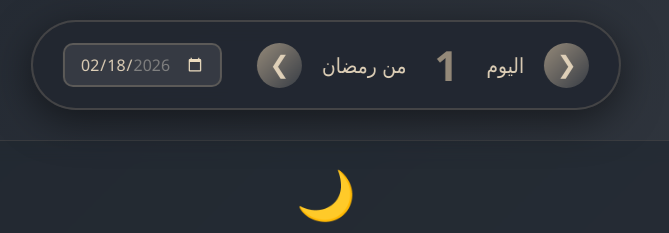
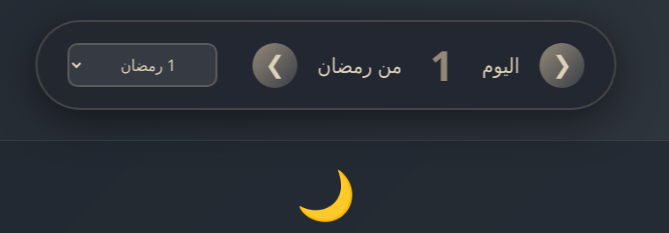
Before and after one commit to Omar-Maher-Khatib/Ramdan2026, a plain HTML site: page index.html in a window 1280 px wide. Shown: the top 233 px of the page, 314-983 px from the left. Drawn offline with Linux system fonts and the light colour scheme.

Commit message:
adjust celender

```diff
--- a/assets/css/style.css
+++ b/assets/css/style.css
@@ -87,7 +87,7 @@ body {
     margin-right: 15px;
 }
 
-.date-picker {
+.day-selector-dropdown {
     background: rgba(57, 62, 70, 0.9);
     border: 2px solid rgba(148, 137, 121, 0.4);
     border-radius: 10px;
@@ -100,22 +100,26 @@ body {
     outline: none;
     -webkit-tap-highlight-color: transparent;
     touch-action: manipulation;
+    min-width: 150px;
+    text-align: center;
+    direction: rtl;
 }
 
-.date-picker:hover {
+.day-selector-dropdown:hover {
     border-color: #948979;
     background: rgba(57, 62, 70, 1);
 }
 
-.date-picker:focus {
+.day-selector-dropdown:focus {
     border-color: #948979;
     box-shadow: 0 0 10px rgba(148, 137, 121, 0.3);
 }
 
-/* Style for date picker calendar icon */
-.date-picker::-webkit-calendar-picker-indicator {
-    filter: invert(85%) sepia(10%) saturate(500%) hue-rotate(360deg);
-    cursor: pointer;
+.day-selector-dropdown option {
+    background: #393E46;
+    color: #DFD0B8;
+    padding: 10px;
+    direction: rtl;
 }
 
 .container {
@@ -491,7 +495,7 @@ header p {
         margin: 10px 0 0 0;
     }
 
-    .date-picker {
+    .day-selector-dropdown {
         width: 100%;
         text-align: center;
     }
@@ -569,7 +573,7 @@ header p {
         font-size: 1em;
     }
 
-    .date-picker {
+    .day-selector-dropdown {
         font-size: 0.9em;
         padding: 6px 10px;
     }
--- a/assets/js/app.js
+++ b/assets/js/app.js
@@ -1464,7 +1464,7 @@ document.getElementById("prevDay").addEventListener("click", () => {
     currentDay--;
     saveDay();
     updateDayDisplay();
-    updateDatePicker();
+    updateDaySelector();
   }
 });
 
@@ -1474,7 +1474,7 @@ document.getElementById("nextDay").addEventListener("click", () => {
     currentDay++;
     saveDay();
     updateDayDisplay();
-    updateDatePicker();
+    updateDaySelector();
   }
 });
 
@@ -1548,51 +1548,27 @@ document
 // Update current activity every minute
 setInterval(highlightCurrentActivity, 60000);
 
-// Date Picker functionality
-const datePicker = document.getElementById("datePicker");
-
-// Function to convert Ramadan day to actual date
-function ramadanDayToDate(day) {
-  const date = new Date(ramadanStartDate);
-  date.setDate(date.getDate() + (day - 1));
-  return date;
-}
-
-// Function to format date for input[type="date"]
-function formatDateForInput(date) {
-  const year = date.getFullYear();
-  const month = String(date.getMonth() + 1).padStart(2, "0");
-  const day = String(date.getDate()).padStart(2, "0");
-  return `${year}-${month}-${day}`;
-}
-
-// Update date picker when day changes
-function updateDatePicker() {
-  const selectedDate = ramadanDayToDate(currentDay);
-  datePicker.value = formatDateForInput(selectedDate);
-}
-
-// Handle date picker change
-datePicker.addEventListener("change", (e) => {
-  const selectedDate = new Date(e.target.value + "T00:00:00");
-  const ramadanStart = new Date(ramadanStartDate);
-  ramadanStart.setHours(0, 0, 0, 0);
-  selectedDate.setHours(0, 0, 0, 0);
-
-  const diffTime = selectedDate - ramadanStart;
-  const diffDays = Math.floor(diffTime / (1000 * 60 * 60 * 24));
-
-  if (diffDays >= 0 && diffDays < maxDays) {
-    currentDay = diffDays + 1;
+// Day Selector Dropdown functionality
+const daySelector = document.getElementById("daySelector");
+
+// Update day selector when day changes
+function updateDaySelector() {
+  daySelector.value = currentDay.toString();
+}
+
+// Handle day selector change
+daySelector.addEventListener("change", (e) => {
+  const selectedDay = parseInt(e.target.value);
+  if (selectedDay >= 1 && selectedDay <= maxDays) {
+    currentDay = selectedDay;
     saveDay();
     updateDayDisplay();
-    updateDatePicker();
   }
 });
 
 // Initialize on page load
 loadDay();
-updateDatePicker();
+updateDaySelector();
 
 // ============================================
 // CUSTOM ACTIVITIES MANAGEMENT
--- a/index.html
+++ b/index.html
@@ -17,14 +17,42 @@
       </div>
       <button id="nextDay" class="nav-btn">❯</button>
       <div class="date-picker-container">
-        <input
-          type="date"
-          id="datePicker"
-          class="date-picker"
-          min="2026-02-18"
-          max="2026-03-19"
-          title="اختر التاريخ"
-        />
+        <select
+          id="daySelector"
+          class="day-selector-dropdown"
+          title="اختر يوم رمضان"
+        >
+          <option value="1">1 رمضان</option>
+          <option value="2">2 رمضان</option>
+          <option value="3">3 رمضان</option>
+          <option value="4">4 رمضان</option>
+          <option value="5">5 رمضان</option>
+          <option value="6">6 رمضان</option>
+          <option value="7">7 رمضان</option>
+          <option value="8">8 رمضان</option>
+          <option value="9">9 رمضان</option>
+          <option value="10">10 رمضان</option>
+          <option value="11">11 رمضان</option>
+          <option value="12">12 رمضان</option>
+          <option value="13">13 رمضان</option>
+          <option value="14">14 رمضان</option>
+          <option value="15">15 رمضان</option>
+          <option value="16">16 رمضان</option>
+          <option value="17">17 رمضان</option>
+          <option value="18">18 رمضان</option>
+          <option value="19">19 رمضان</option>
+          <option value="20">20 رمضان</option>
+          <option value="21">21 رمضان</option>
+          <option value="22">22 رمضان</option>
+          <option value="23">23 رمضان</option>
+          <option value="24">24 رمضان</option>
+          <option value="25">25 رمضان</option>
+          <option value="26">26 رمضان</option>
+          <option value="27">27 رمضان</option>
+          <option value="28">28 رمضان</option>
+          <option value="29">29 رمضان</option>
+          <option value="30">30 رمضان</option>
+        </select>
       </div>
     </div>
 
```
